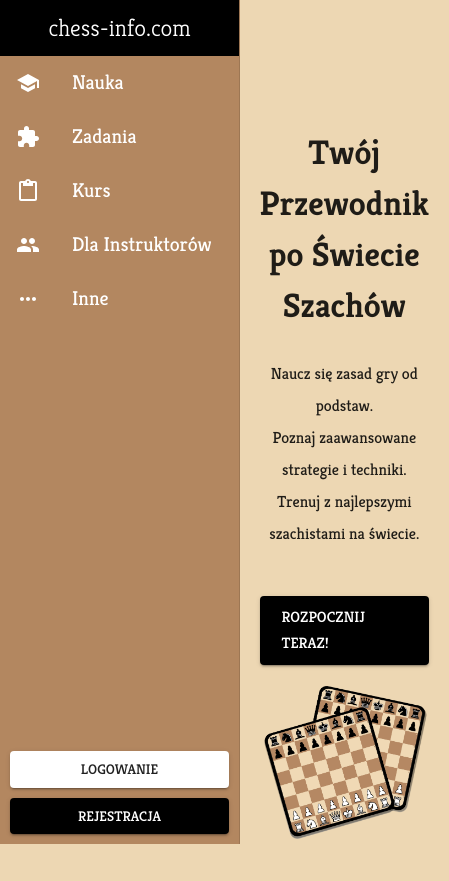
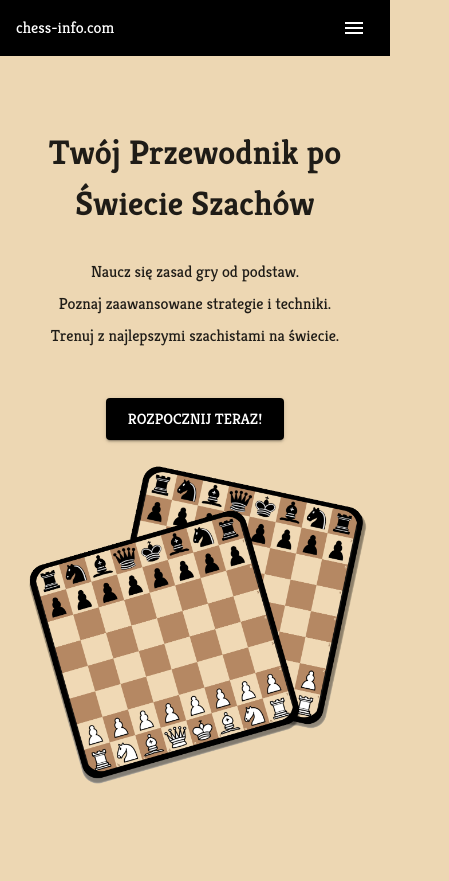
Before and after one commit to wojzam/chess-info, a React (Vite) app in the folder frontend/: page / in a window 390 px wide. Shown: the whole page, 449 px wide, since content can reach past the window. After the commit the page ends 844 px from the top, so only its background shows below. Built offline with nearby package versions, Linux system fonts and the light colour scheme.

Commit message:
Make layout more responsive

```diff
--- a/frontend/src/components/Layout.jsx
+++ b/frontend/src/components/Layout.jsx
@@ -1,13 +1,30 @@
-import React, {useState} from 'react';
+import React, {useEffect, useState} from 'react';
 import {Outlet} from 'react-router-dom';
-import {Box, Button, Divider, Drawer, List, ListItemButton, ListItemIcon, ListItemText, Toolbar} from '@mui/material';
+import {
+    Box,
+    Button,
+    Divider,
+    Drawer,
+    IconButton,
+    List,
+    ListItemButton,
+    ListItemIcon,
+    ListItemText,
+    Toolbar,
+    useMediaQuery,
+    useTheme,
+} from '@mui/material';
 import ExtensionIcon from '@mui/icons-material/Extension';
 import ContentPasteIcon from '@mui/icons-material/ContentPaste';
 import SchoolIcon from '@mui/icons-material/School';
 import PeopleIcon from '@mui/icons-material/People';
 import MoreHorizIcon from '@mui/icons-material/MoreHoriz';
+import MenuIcon from '@mui/icons-material/Menu';
 
 export default function Layout() {
+    const theme = useTheme();
+    const isMobile = useMediaQuery(theme.breakpoints.down('sm'));
+    const [drawerOpen, setDrawerOpen] = useState(!isMobile);
     const drawerWidth = 240;
 
     const StyledListItemText = (props) => (
@@ -74,20 +91,31 @@ export default function Layout() {
     const [openSubmenus, setOpenSubmenus] = useState(Array(menuItems.length).fill(false));
 
     const toggleSubmenu = (index) => {
-        setOpenSubmenus(prevState => {
+        setOpenSubmenus((prevState) => {
             const newState = [...prevState];
             newState[index] = !newState[index];
             return newState;
         });
     };
 
+    const toggleDrawer = () => {
+        setDrawerOpen((prevState) => !prevState);
+    };
+
+    useEffect(() => {
+        setDrawerOpen(!isMobile);
+    }, [isMobile]);
+
     return (
         <Box sx={{display: 'flex', position: 'relative', minHeight: '100vh'}}>
             <Drawer
-                variant="permanent"
+                variant={isMobile ? 'temporary' : 'persistent'}
+                anchor="left"
+                open={drawerOpen}
+                onClose={toggleDrawer}
                 sx={{
-                    position: 'absolute',
                     width: drawerWidth,
+                    flexShrink: 0,
                     '& .MuiDrawer-paper': {
                         width: drawerWidth,
                         transition: 'width 0.3s',
@@ -98,8 +126,7 @@ export default function Layout() {
                     },
                 }}
             >
-                <Toolbar component='a' href="/"
-                         sx={{
+                <Toolbar component="a" href="/" sx={{
                     justifyContent: 'center',
                     width: '100%',
                     backgroundColor: 'black',
@@ -108,8 +135,7 @@ export default function Layout() {
                     fontWeight: 'lighter',
                     fontSize: '24px',
                     textDecoration: 'none',
-                         }}
-                >
+                }}>
                     chess-info.com
                 </Toolbar>
 
@@ -156,12 +182,36 @@ export default function Layout() {
                 className="content"
                 sx={{
                     flexGrow: 1,
-                    display: 'flex',
-                    marginLeft: `${drawerWidth}px`,
+                    display: 'flex'
                 }}
             >
                 <Outlet/>
             </Box>
+
+            {isMobile && (
+                <Toolbar
+                    sx={{
+                        position: 'fixed',
+                        top: 0,
+                        left: 0,
+                        right: 0,
+                        zIndex: 1,
+                        backgroundColor: 'black',
+                        color: 'white',
+                        display: 'flex',
+                        justifyContent: 'space-between',
+                        alignItems: 'center',
+                        padding: '0 16px',
+                    }}
+                >
+                    <a href="/" style={{color: 'white', textDecoration: 'none'}}>
+                        chess-info.com
+                    </a>
+                    <IconButton color="inherit" onClick={toggleDrawer}>
+                        <MenuIcon/>
+                    </IconButton>
+                </Toolbar>
+            )}
         </Box>
     );
 }
```
Lines whose indentation alone changed are shown as unchanged.
